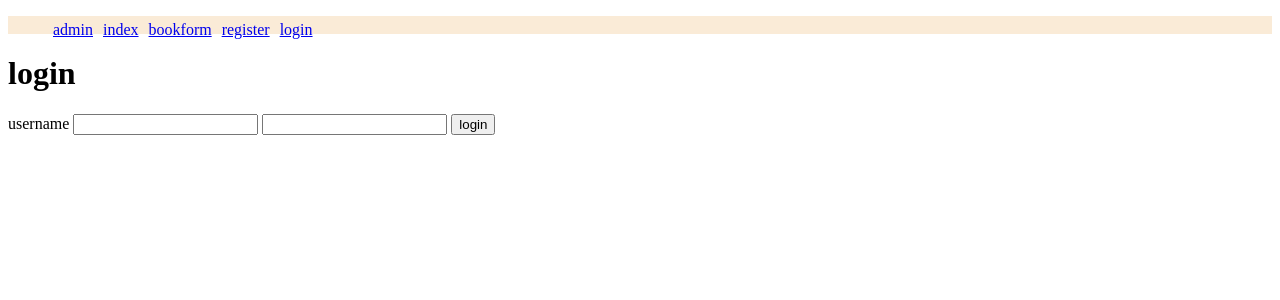
After one commit to shivamkr143/django_proj, a Django app: page /myapp/login/ in a window 1280 px wide. The commit adds this page. Shown: the top 300 px of the page. Run offline with Django 3.2, Linux system fonts and the light colour scheme.

Commit message:
with user aithentication

```diff
--- a/first_app/urls.py
+++ b/first_app/urls.py
@@ -3,5 +3,12 @@ from first_app import views
 
 urlpatterns=[
     url(r'^$',views.index,name='index'),
-    url(r'^bookform/',views.bookform,name='bookform')
+    url(r'^register/$',views.register,name='register'),
+    url(r'^bookform/',views.bookform,name='bookform'),
+    url(r'^logout/',views.user_logout,name='logout'),
+    url(r'^login/',views.user_login,name='login'),
+    url(r'^special/',views.special,name='special'),
+    url(r'^homepage/',views.homepage,name='homepage'),
+
+
 ]
--- a/first_app/views.py
+++ b/first_app/views.py
@@ -1,8 +1,14 @@
 from django.shortcuts import render
-from first_app.models import books,subject
+from first_app.models import books,subject,UserProfileInfo,User
 from first_app import forms
-from first_app.forms import bookdetails
+from first_app.forms import bookdetails,UserForm,UserProfileInfoForm
+from django.http import HttpResponse,HttpResponseRedirect
+from  django.contrib.auth import authenticate,login,logout
+from django.urls import reverse
+from django.contrib.auth.decorators import login_required
+
 # Create your views here.
+
 
 def index(request):
 
@@ -10,6 +16,9 @@ def index(request):
     my_dict = {'book':books_list}
 
     return render(request,'first_app/index.html',context=my_dict)
+
+def homepage(request):
+    return render(request,'first_app/homepage.html',{})
 
 
 def bookform(request):
@@ -25,3 +34,63 @@ def bookform(request):
 
 
     return  render(request,'first_app/book.html',{'form':form})
+
+
+def register(request):
+    registered = False
+    if request.method=="POST":
+        user_form = UserForm(data=request.POST)
+        profile_form =UserProfileInfoForm(data=request.POST)
+        if user_form.is_valid() and profile_form.is_valid():
+            user = user_form.save()
+            user.set_password(user.password)
+            user.save()
+
+            profile = profile_form.save(commit=False)
+            profile.user =user
+            if 'profile_pic' in request.FILES :
+                profile.profile_pic =request.FILES['profile_pic']
+
+            profile.save()
+            registered =True
+        else :
+            print("errors")
+            print(user_form.errors,profile_form.errors)
+
+    else:
+        user_form=UserForm()
+        profile_form=UserProfileInfoForm()
+
+    return render(request,'first_app/register.html',{'user_form':user_form,'profile_form':profile_form,'registered':registered })
+
+@login_required
+def user_logout(request):
+    logout(request)
+    return HttpResponseRedirect(reverse('index'))
+
+@login_required
+def special(request):
+    return  HttpResponse("this urls open only when u r logged in")
+
+
+
+
+
+def user_login(request):
+    if request.method=='POST':
+        username = request.POST.get('username')
+        password = request.POST.get('password')
+        user = authenticate(username=username,password=password)
+
+        if user:
+            if user.is_active:
+                login(request,user)
+                return HttpResponseRedirect(reverse('special'))
+            else:
+                return HttpResponse("User Not Active")
+        else:
+            print("login failed")
+            print(username,password)
+            return  HttpResponse("Invalid login details")
+    else:
+        return render(request,'first_app/login.html',{})
--- a/myapp/settings.py
+++ b/myapp/settings.py
@@ -133,3 +133,4 @@ STATICFILES_DIRS = [ STATIC_DIR,
 
 MEDIA_ROOT = MEDIA_DIR
 MEDIA_URL ='/media/'
+LOGIN_URL ='/first_app/user_login'
--- a/myapp/urls.py
+++ b/myapp/urls.py
@@ -23,4 +23,5 @@ from django.conf.urls import url,include
 urlpatterns = [
     path('admin/', admin.site.urls),
     path('myapp/',include('first_app.urls')),
+
 ]
--- /dev/null
+++ b/templates/first_app/base.html
@@ -0,0 +1,27 @@
+<!DOCTYPE html>
+
+<html lang="en">
+<head>
+    <meta charset="UTF-8">
+    <title>Title</title>
+</head>
+<body>
+<div style="background-color: antiquewhite ">
+<ul style=" list-style: none; ">
+
+        <li style=" float:left; margin: 5px;" ><a href="{% url 'admin:index' %}">admin</a></li>
+    <li style=" float:left; margin: 5px;" ><a href="{% url 'index' %}">index</a></li>
+    <li style=" float:left; margin: 5px;"><a href="{% url 'bookform' %}">bookform</a></li>
+    <li style=" float:left; margin: 5px;"><a href="{% url 'register' %}">register</a></li>
+    {% if user.is_authenticated %}
+
+        <li style=" float:left; margin: 5px;"><a href="{% url 'logout' %}">logout</a></li>
+    {% else  %}
+        <li style=" float:left; margin: 5px;"><a href="{% url 'login' %}">login</a></li>
+    {% endif %}
+</ul><br></div>
+{% block body_block %}
+
+{% endblock %}
+</body>
+</html>
--- /dev/null
+++ b/templates/first_app/homepage.html
@@ -0,0 +1,4 @@
+{% extends 'first_app/base.html' %}
+{% block body_block %}
+<h1>homepages</h1>
+{% endblock %}
--- /dev/null
+++ b/templates/first_app/login.html
@@ -0,0 +1,11 @@
+{% extends 'first_app/base.html' %}
+{% block body_block %}
+    <h1>login    </h1>
+    <form method="post">
+        {% csrf_token %}
+    <label for="username    ">username</label>
+    <input type="text" name="username">
+    <input type="password" name="password">
+    <input type="submit" value="login">
+    </form>
+{% endblock %}
--- /dev/null
+++ b/templates/first_app/userprofile.html
@@ -0,0 +1,6 @@
+{% extends "first_app/base.html" %}
+
+{% block block_body %}
+hey
+
+{% endblock %}
```
Also changed, not shown: templates/first_app/book.html (+4 -10 lines), templates/first_app/index.html (+3 -11 lines), templates/first_app/register.html (added, +15 -0 lines), db.sqlite3, media/profile_pics/book.jpg (added), media/profile_pics/book_oD9v3bV.jpg (added), media/profile_pics/index.jpeg (added).
